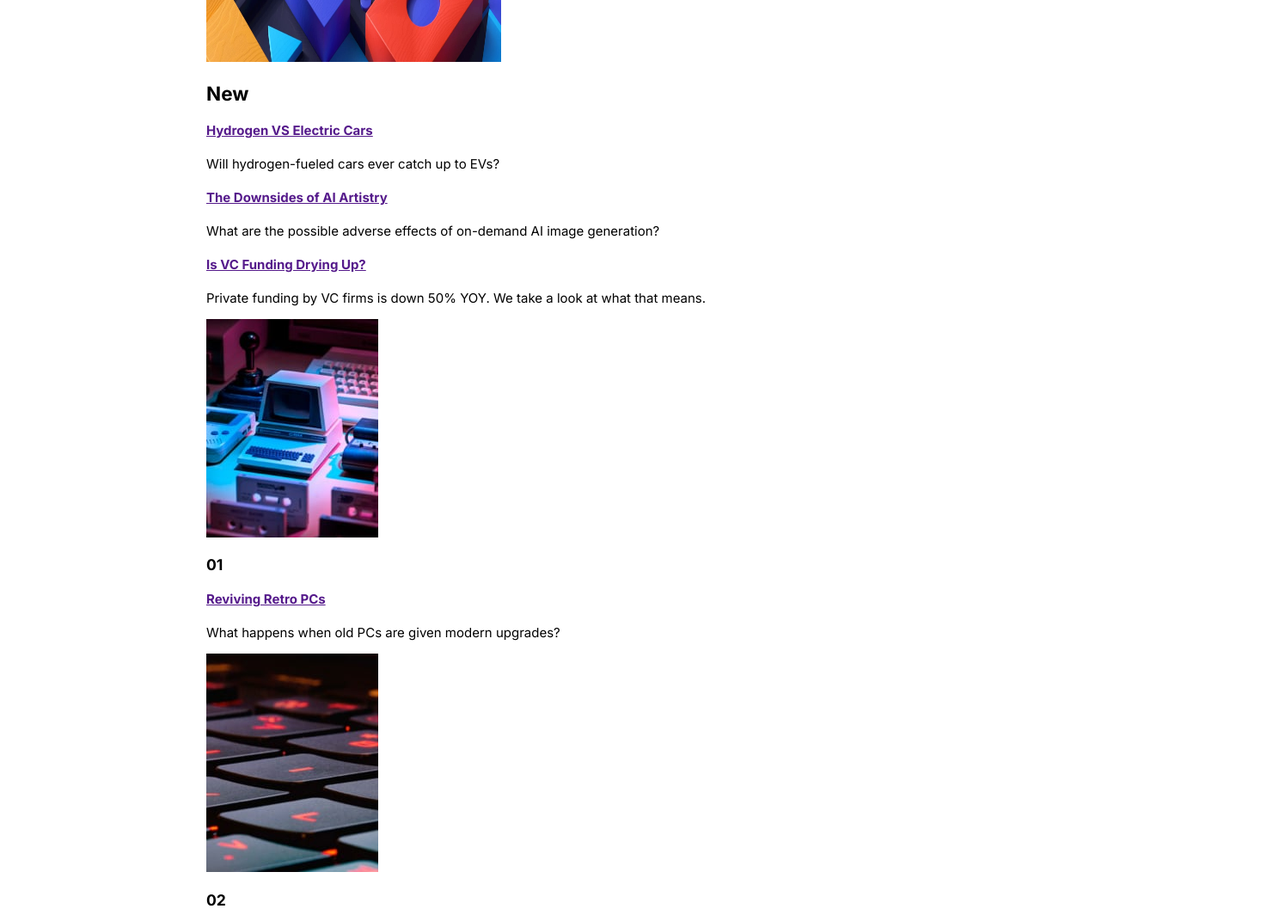
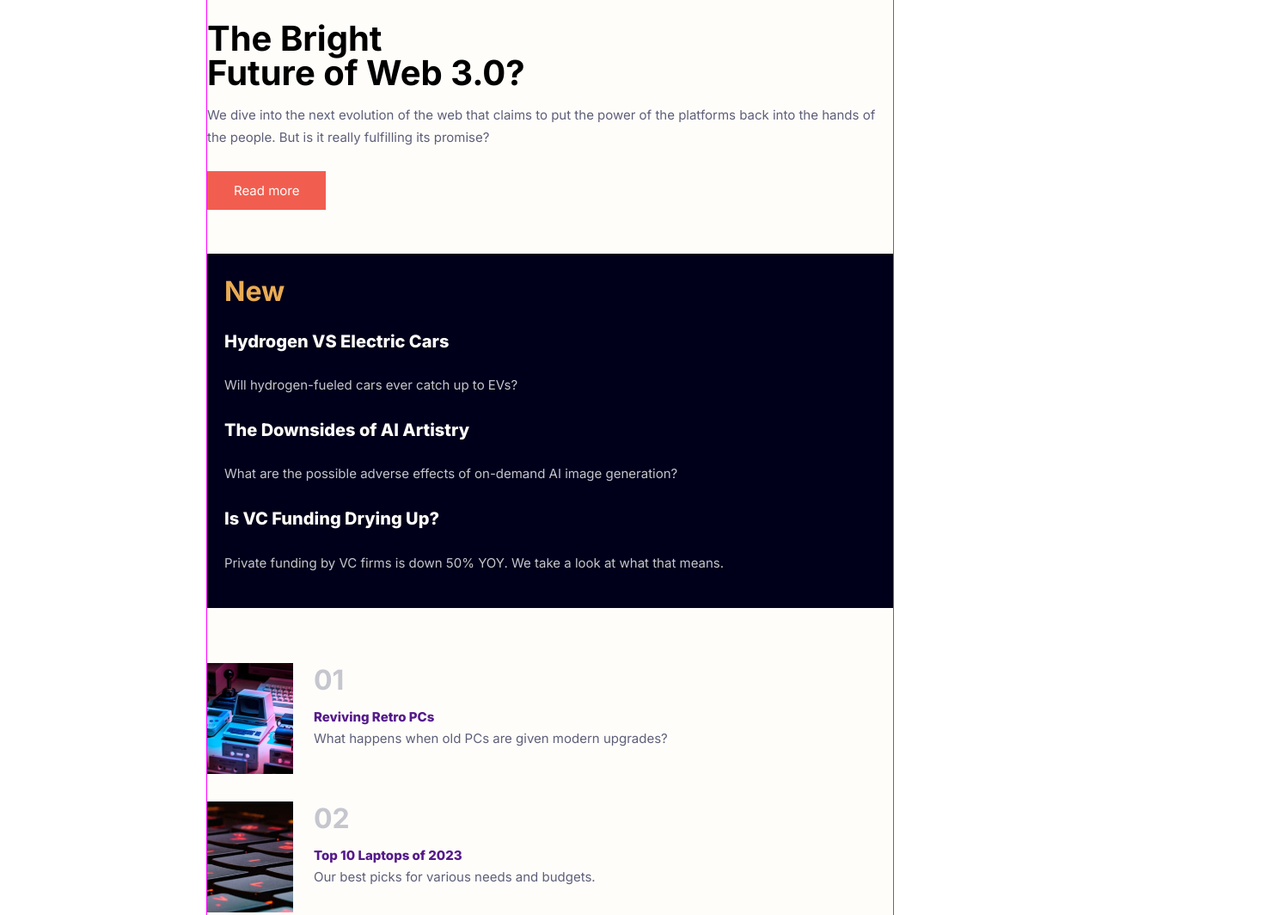
Before and after one commit to estebanp2022/News-Homepage, a plain HTML site: page index.html in a window 1280 px wide. Shown: the part 1033-2097 px from the top of the page at 86% size, 1481 px wide, since content can reach past the window. Drawn offline with Linux system fonts and the light colour scheme.

Commit message:
style update

```diff
--- a/index.html
+++ b/index.html
@@ -13,8 +13,9 @@
     <title>News Homepage</title>
   </head>
   <body>
+    <div class="container">
       <header>
-      <img src="./assets/images/logo.svg" alt="logo" />
+        <img class="logo" src="./assets/images/logo.svg" alt="logo" />
         <img
           src="./assets/images/icon-menu.svg"
           alt="menu open"
@@ -35,20 +36,25 @@
             <li class="nav-item"><a href="#" class="nav-link">New</a></li>
             <li class="nav-item"><a href="#" class="nav-link">Popular</a></li>
             <li class="nav-item"><a href="#" class="nav-link">Trending</a></li>
-          <li class="nav-item"><a href="#" class="nav-link">Categories</a></li>
+            <li class="nav-item">
+              <a href="#" class="nav-link">Categories</a>
+            </li>
           </ul>
         </nav>
       </header>
-    <main class="container">
+      <main class="main-container">
         <article class="main-article">
           <div class="article-content">
-          <h1>The Bright Future of Web 3.0?</h1>
+            <h1>
+              The Bright <br />
+              Future of Web 3.0?
+            </h1>
             <p>
               We dive into the next evolution of the web that claims to put the
-            power of the platforms back into the hands of the people. But is it
-            really fulfilling its promise?
+              power of the platforms back into the hands of the people. But is
+              it really fulfilling its promise?
             </p>
-          <a href="" class="btn">Read more</a>
+            <a href="" class="read-btn">Read more</a>
           </div>
           <picture>
             <source
@@ -58,7 +64,7 @@
             <img src="./assets/images/image-web-3-mobile.jpg" alt="" />
           </picture>
         </article>
-      <div class="article-section1">
+        <div class="articles-section1">
           <h2>New</h2>
           <article>
             <a href=""><h4>Hydrogen VS Electric Cars</h4></a>
@@ -74,38 +80,47 @@
           <article>
             <a href=""><h4>Is VC Funding Drying Up?</h4></a>
             <p>
-            Private funding by VC firms is down 50% YOY. We take a look at what
-            that means.
+              Private funding by VC firms is down 50% YOY. We take a look at
+              what that means.
             </p>
           </article>
         </div>
-      <div class="article-section2">
-        <article>
-          <img src="./assets/images/image-retro-pcs.jpg" alt="retro computer" />
+        <div class="articles-section2">
+          <article class="article-section-2">
+            <img
+              src="./assets/images/image-retro-pcs.jpg"
+              alt="retro computer"
+            />
+            <div class="article2-content">
               <h3>01</h3>
               <a href="">
                 <h4>Reviving Retro PCs</h4>
               </a>
               <p>What happens when old PCs are given modern upgrades?</p>
+            </div>
           </article>
-        <article>
+          <article class="article-section-2">
             <img src="./assets/images/image-top-laptops.jpg" alt="keyboard" />
+            <div class="article2-content">
               <h3>02</h3>
               <a href="">
                 <h4>Top 10 Laptops of 2023</h4>
               </a>
               <p>Our best picks for various needs and budgets.</p>
+            </div>
           </article>
-        <article>
+          <article class="article-section-2">
             <img
               src="./assets/images/image-gaming-growth.jpg"
               alt="game controller"
             />
+            <div class="article2-content">
               <h3>03</h3>
               <a href="">
                 <h4>The Growth of Gaming</h4>
               </a>
               <p>How the pandemic has sparked fresh opportunities.</p>
+            </div>
           </article>
         </div>
       </main>
@@ -118,6 +133,7 @@
           >.
         </div>
       </footer>
+    </div>
     <script src="./index.js"></script>
   </body>
 </html>
--- a/index.js
+++ b/index.js
@@ -3,9 +3,9 @@ const nav = document.querySelector(".nav");
 const openButton = document.querySelector(".open-nav");
 
 closeButton.addEventListener("click", () => {
-  nav.classList.remove("navigation-open");
+  nav.classList.toggle("navigation-open");
 });
 
 openButton.addEventListener("click", () => {
-  nav.classList.add("navigation-open");
+  nav.classList.toggle("navigation-open");
 });
--- a/style.css
+++ b/style.css
@@ -14,24 +14,68 @@
 body {
   margin: 0 auto;
   width: 100%;
-  height: 100vh;
+  min-height: 100vh;
   font-size: 15px;
   font-family: "Inter", sans-serif;
+
+  display: flex;
+  flex-direction: column;
+  justify-content: center;
+  align-items: center;
 }
 
 .container {
-  width: 375px;
+  width: 343px;
+  background-color: var(--off-white);
+  margin-top: 28px;
+  border: 1px solid magenta;
 }
 
-picture img {
-  width: 343px;
-  height: 300px;
+h1 {
+  margin: 0 0 16px;
+  font-size: 40px;
+  line-height: 40px;
+}
+
+h2 {
+  color: var(--soft-orange);
+  margin-top: 0;
+  font-size: 32px;
+  font-weight: 700;
+}
+
+h3 {
+  font-size: 32px;
+  color: var(--grey-blue);
+  margin-top: 0;
+  margin-bottom: 12px;
+}
+
+h4 {
+  font-weight: 800;
+  line-height: 24px;
+}
+
+p {
+  font-weight: 400;
+  color: var(--dk-grey-blue);
+  line-height: 26px;
+}
+
+a {
+  text-decoration: none;
 }
 
 header {
   display: flex;
   justify-content: space-between;
   align-items: center;
+  margin-bottom: 32px;
+}
+
+.logo {
+  width: 45px;
+  height: 28px;
 }
 
 .nav {
@@ -43,12 +87,12 @@ header {
   left: 100%;
   width: 256px;
   height: 669px;
-  transform: translateX(0);
+  transform: translateX(-100%);
   transition: transform 250ms;
 }
 
 .navigation-open {
-  transform: translateX(-100%);
+  transform: translateX(100%);
 }
 
 .nav-list {
@@ -83,7 +127,6 @@ header {
   border: 0;
   background: 0;
   cursor: pointer;
-  padding: 0.5em;
 }
 
 .close-nav {
@@ -94,6 +137,77 @@ header {
   position: absolute;
   top: 27px;
   right: 20px;
+}
+
+picture img {
+  width: 343px;
+  height: 300px;
+  order: 1;
+  margin-bottom: 24px;
+}
+
+.main-container {
+  display: flex;
+  flex-direction: column;
+}
+
+.main-article {
+  display: flex;
+  flex-direction: column;
+  margin-bottom: 64px;
+}
+
+.article-content {
+  order: 2;
+}
+
+.article-content p {
+  padding-bottom: 24px;
+}
+
+.read-btn {
+  color: var(--off-white);
+  background-color: var(--soft-red);
+  padding: 13px 31px;
+  margin-bottom: 0;
+}
+
+.articles-section1 {
+  background-color: var(--dk-blue);
+  margin-bottom: 64px;
+  padding: 24px 20px;
+}
+
+.articles-section1 p {
+  color: var(--grey-blue);
+}
+
+.articles-section1 h4 {
+  color: var(--off-white);
+  font-size: 20px;
+}
+
+.articles-section2 img {
+  width: 100px;
+  height: 129px;
+}
+
+.article-section-2 {
+  display: flex;
+  height: 129px;
+  margin-bottom: 32px;
+}
+
+.article-section-2 h4 {
+  margin: 0;
+}
+
+.article-section-2 p {
+  margin: 0;
+}
+
+.article2-content {
+  padding-left: 24px;
 }
 
 @media (min-width: 800px) {
```
Lines whose indentation alone changed are shown as unchanged.
